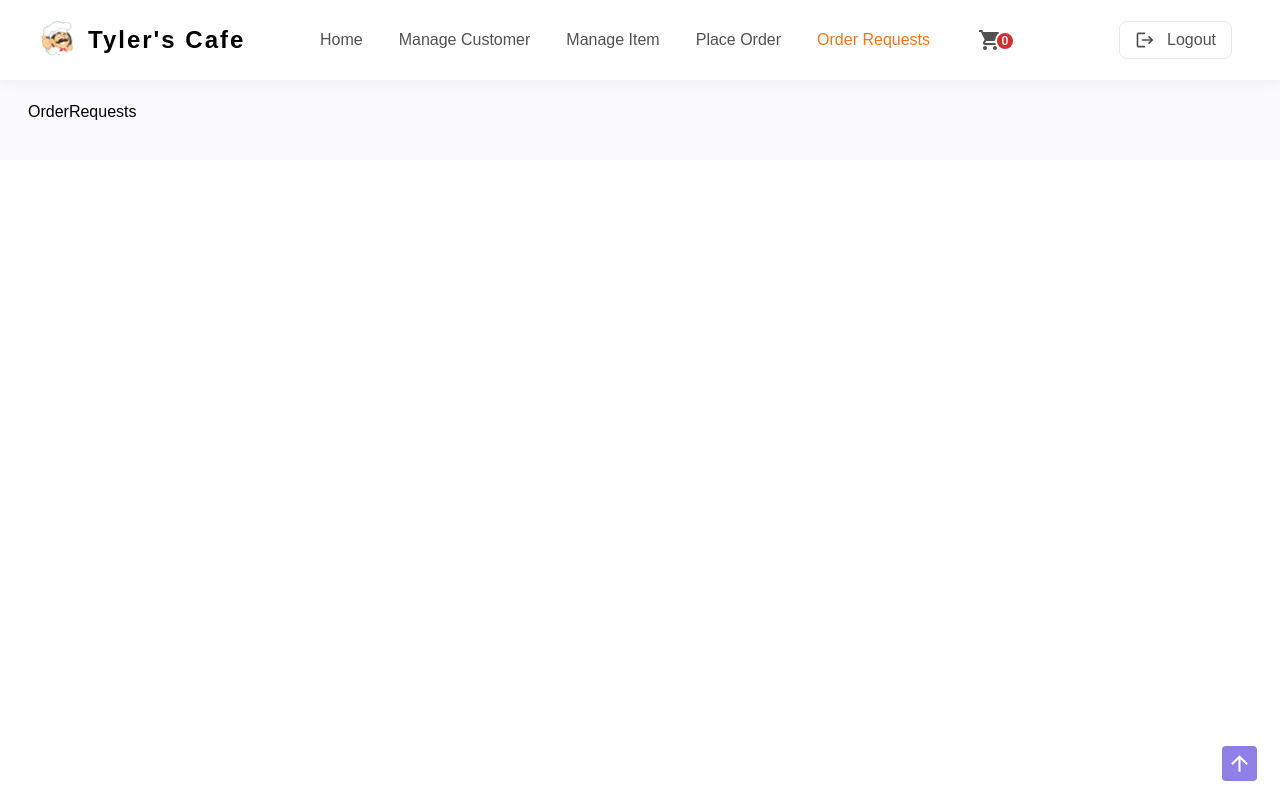
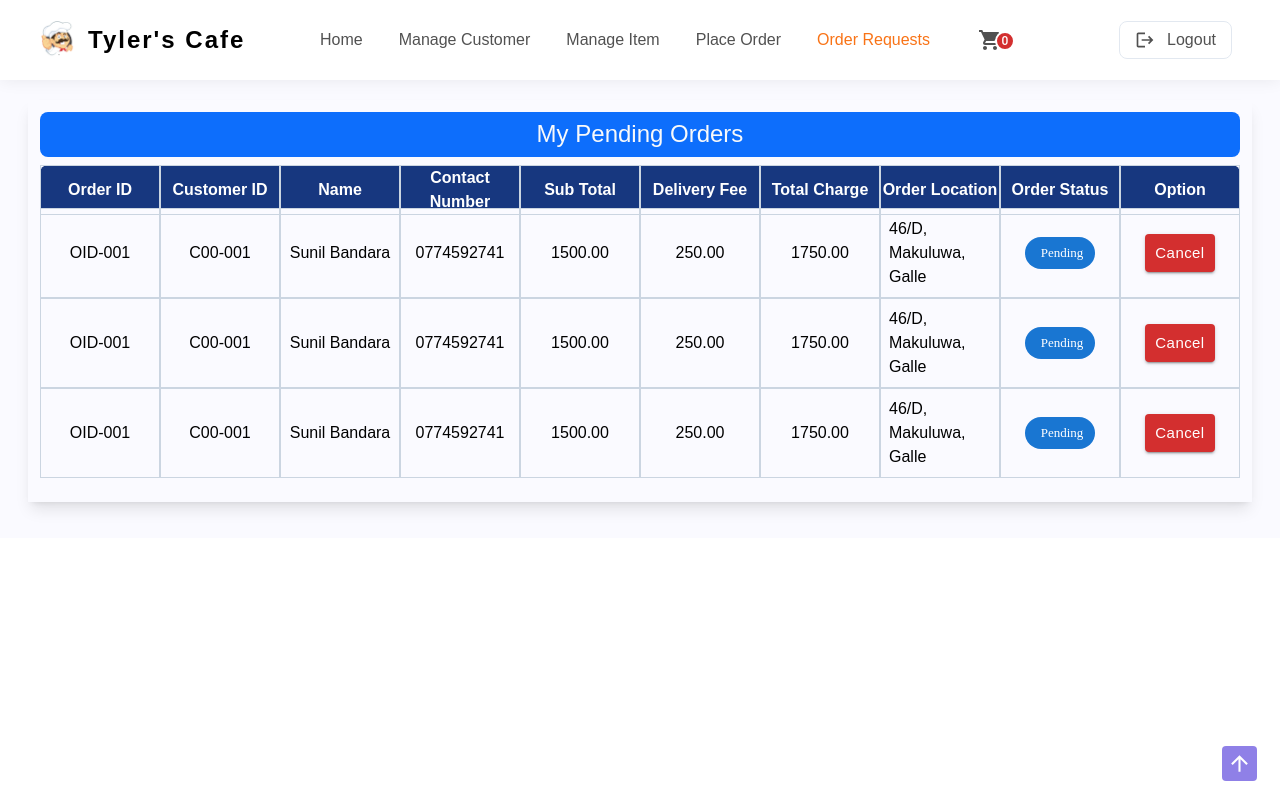
Before and after one commit to AshanSandeep06/Food-Shop-System, a React (Create React App) app in the folder frontend/: page /order_requests in a window 1280 px wide. Built offline with nearby package versions, Linux system fonts and the light colour scheme.

Commit message:
Content Refactored in orderRequests Component

```diff
--- a/frontend/src/pages/AdminPages/OrderRequests/OrderRequests.tsx
+++ b/frontend/src/pages/AdminPages/OrderRequests/OrderRequests.tsx
@@ -1,8 +1,77 @@
+import { Chip } from '@mui/material';
 import React from 'react'
+import Table from '../../../components/Table';
 
 const OrderRequests = () => {
   return (
-    <div>OrderRequests</div>
+    <section>
+      <Table
+        tblName="My Pending Orders"
+        tblHeight="auto"
+        tblHeaders={[
+          "Order ID",
+          "Customer ID",
+          "Name",
+          "Contact Number",
+          "Sub Total",
+          "Delivery Fee",
+          "Total Charge",
+          "Order Location",
+          "Order Status",
+          "Option",
+        ]}
+        tblData={[
+          [
+            "OID-001",
+            "C00-001",
+            "Sunil Bandara",
+            "0774592741",
+            "1500.00",
+            "250.00",
+            "1750.00",
+            "46/D, Makuluwa, Galle",
+            <Chip
+              label="Pending"
+              color="primary"
+              style={{ fontFamily: "Poppins" }}
+            />,
+            "Cancel",
+          ],
+          [
+            "OID-001",
+            "C00-001",
+            "Sunil Bandara",
+            "0774592741",
+            "1500.00",
+            "250.00",
+            "1750.00",
+            "46/D, Makuluwa, Galle",
+            <Chip
+              label="Pending"
+              color="primary"
+              style={{ fontFamily: "Poppins" }}
+            />,
+            "Cancel",
+          ],
+          [
+            "OID-001",
+            "C00-001",
+            "Sunil Bandara",
+            "0774592741",
+            "1500.00",
+            "250.00",
+            "1750.00",
+            "46/D, Makuluwa, Galle",
+            <Chip
+              label="Pending"
+              color="primary"
+              style={{ fontFamily: "Poppins" }}
+            />,
+            "Cancel",
+          ],
+        ]}
+      />
+    </section>
   )
 }
 
```
